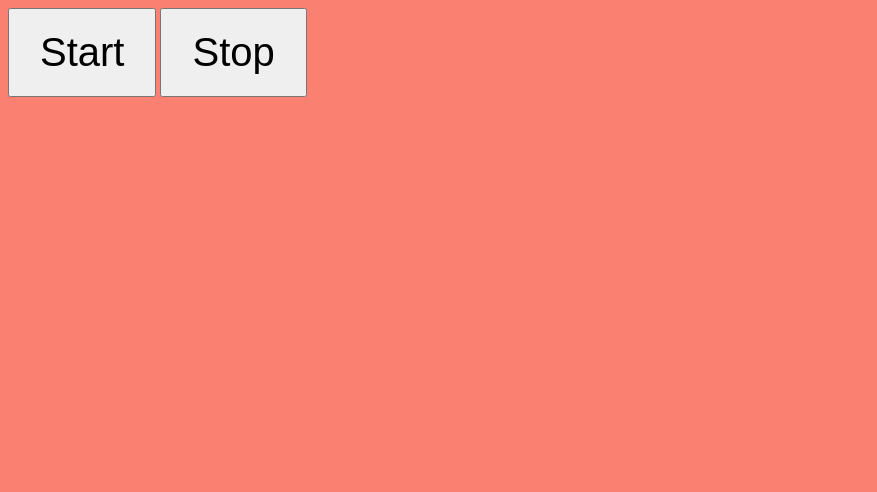
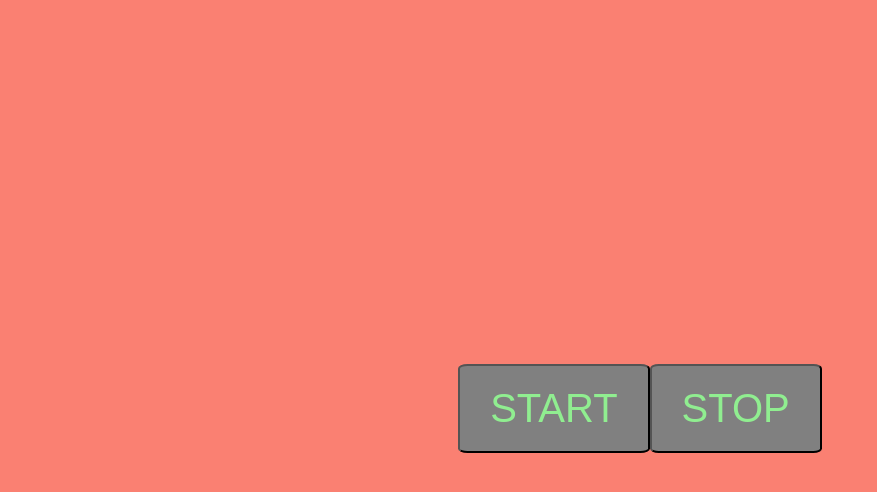
Before and after one commit to denis-tsibaev/goit-js-hw-11-color-switch, a plain HTML site: page index.html in a window 1280 px wide. Shown: the whole page, without its empty margins (0-877 px from the left). Drawn offline with Linux system fonts and the light colour scheme.

Commit message:
Дополнил style для кнопок

```diff
--- a/index.html
+++ b/index.html
@@ -13,15 +13,29 @@
 
 		button {
 			font-size: 40px;
+			text-transform: uppercase;
 			padding: 20px 30px;
+			border-radius: 5%;
+			color: lightgreen;
+			background-color: gray;
+		}
+
+		.container {
+			width: 100vh;
+			height: 100vh;
+			display: flex;
+			align-items: center;
+			justify-content: center;
+			margin: auto;
 		}
 	</style>
 </head>
 
 <body>
-
-	<button type="button" data-action="start">Start</button>
-	<button type="button" data-action="stop">Stop</button>
+	<div class="container">
+		<button type="button" data-action="start">Start</button>
+		<button type="button" data-action="stop">Stop</button>
+	</div>
 
 
 	<script src="./main.js" type="module"></script>
--- a/main.js
+++ b/main.js
@@ -29,9 +29,9 @@ startBtn.addEventListener('click', () => {
         intervalId = setInterval(() => {
             {
                 const currentColor =colors[randomIntegerFromInterval(min, max)];
+                changeBackground(currentColor);
                 console.log(randomIntegerFromInterval(min, max));
                 console.log(currentColor);
-                changeBackground(currentColor);
             }
         }, 1000);
 });
```
